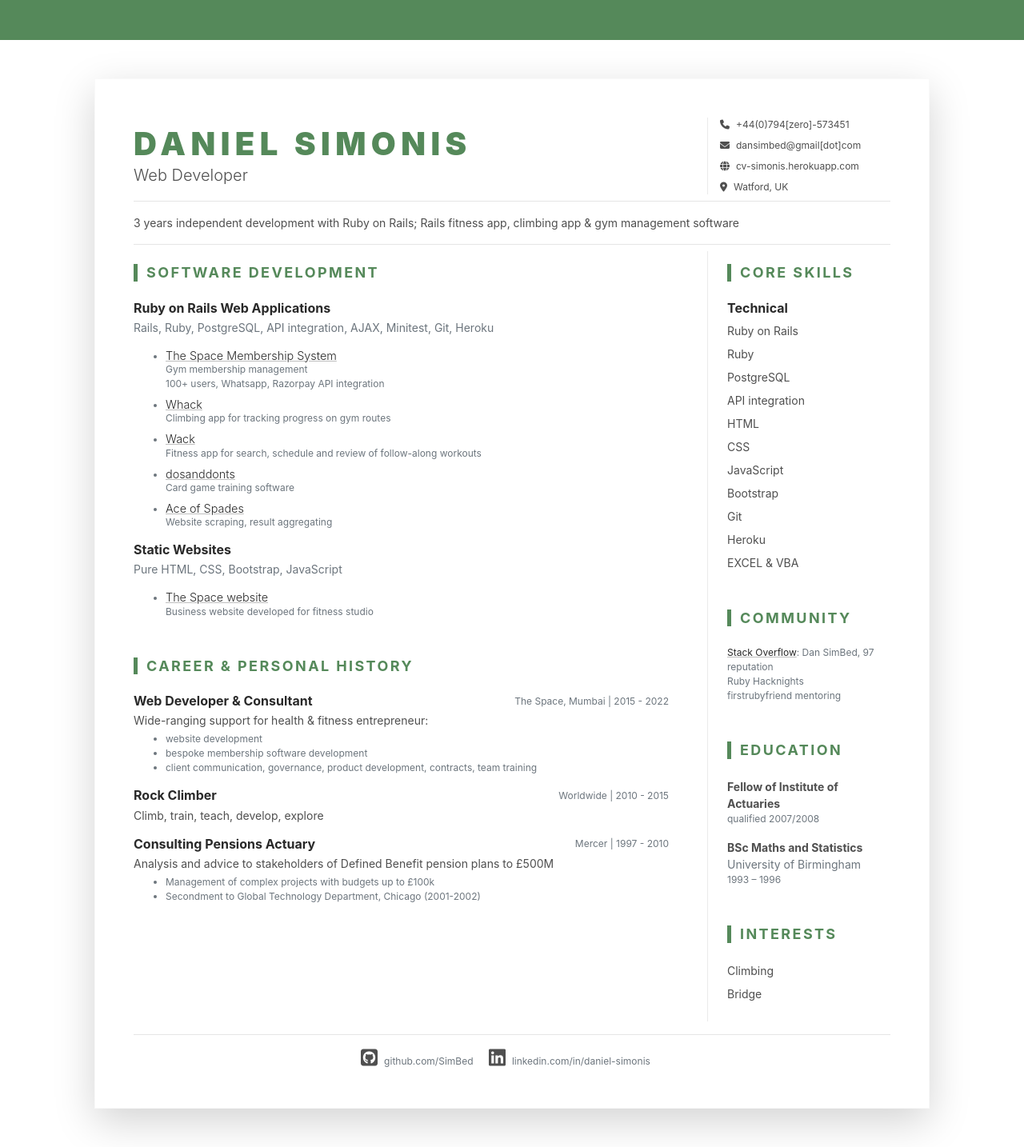
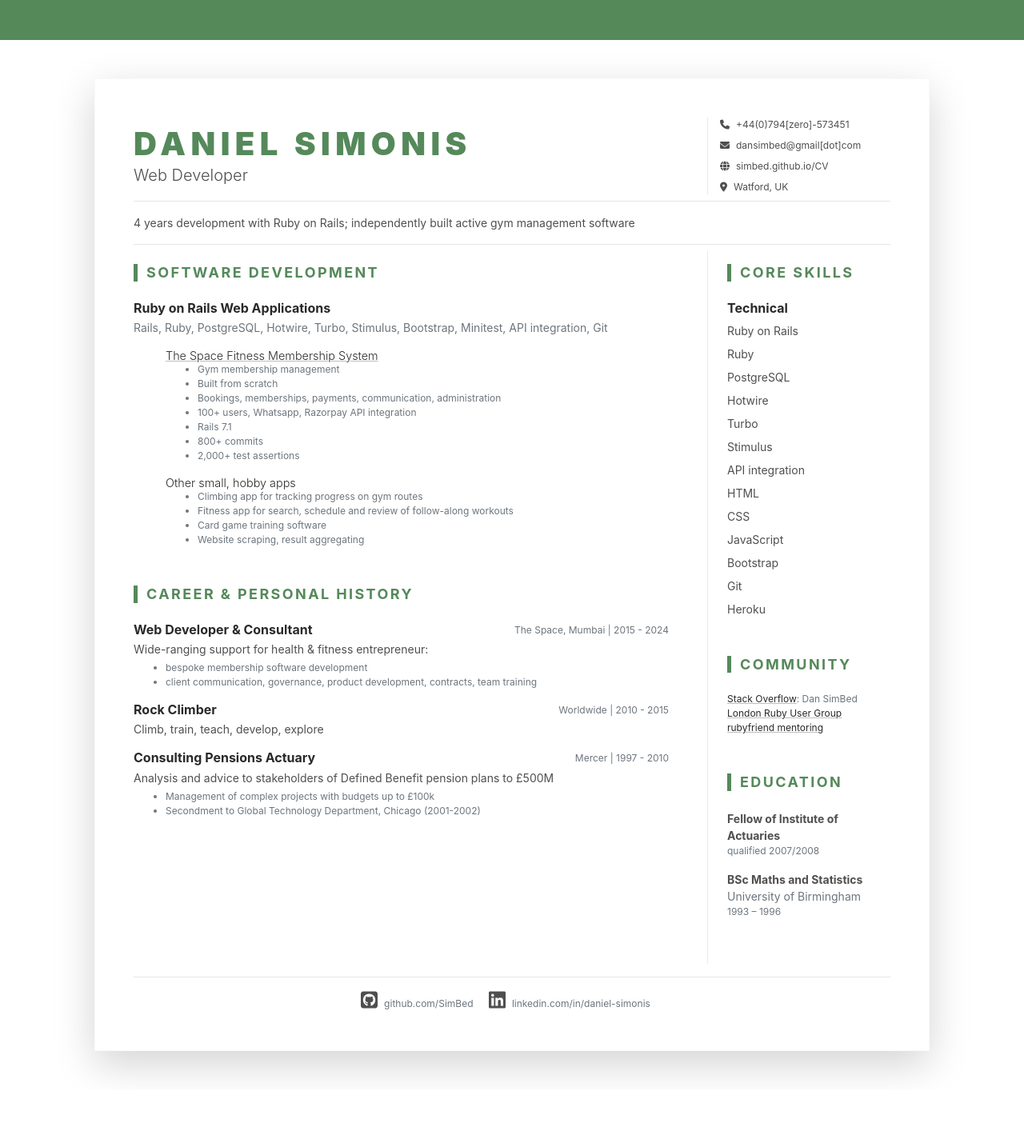
Before and after one commit to SimBed/CV, a PHP site: page / in a window 1280 px wide. Shown: the whole page at 80% size. After the commit the page ends 1345 px from the top, so only its background shows below. Run offline with PHP 8.4, Linux system fonts and the light colour scheme; some libraries are stand-ins or nearby versions.

Commit message:
update April 2024

```diff
--- a/CV.css
+++ b/CV.css
@@ -152,7 +152,7 @@ a.cv-link:hover {
 }
 
 .item-heading {
-	margin-bottom:  .25rem;
+	margin-bottom: .25rem;
 }
 
 .software_development_subheader {
@@ -163,3 +163,11 @@ a.cv-link:hover {
   font-weight: 300;
   font-size: 0.9rem;
 }
+
+ul.web-apps {
+  list-style-type: none;
+}
+
+ul.web-apps ul {
+  list-style-type: disc;
+}
--- a/home.html
+++ b/index.html
@@ -42,7 +42,7 @@
 						<ul class="list-unstyled mb-0">
 							<li class="mb-2"><i class="fas fa-phone mr-2 "></i><a class="cv-link" href="tel:#">+44(0)794[zero]-573451</a></li>
 							<li class="mb-2"><i class="fas fa-envelope mr-2"></i><a class="cv-link" href="mailto:#">dansimbed@gmail[dot]com</a></li>
-							<li class="mb-2"><i class="fas fa-globe mr-2"></i><a class="cv-link" href="#">cv-simonis.herokuapp.com</a></li>
+							<li class="mb-2"><i class="fas fa-globe mr-2"></i><a class="cv-link" href="https://simbed.github.io/CV/">simbed.github.io/CV</a></li>
 							<li class="mb-0"><i class="fas fa-map-marker-alt mr-2"></i>Watford, UK</li>
 						</ul>
 					</div>
@@ -52,7 +52,7 @@
 
 			<div class="cv-intro py-2">
 					<div class="text-left">
-						<p class="mb-0">3 years independent development with Ruby on Rails; Rails fitness app, climbing app & gym management software</p>
+						<p class="mb-0">4 years development with Ruby on Rails; independently built active gym management software</p>
 					</div>
 			</div>
 			<hr class="divider">
@@ -67,65 +67,41 @@
         					<h4 class="item-title col-12 col-md-6 col-lg-7 mb-2 mb-md-0">Ruby on Rails Web Applications</h4>
         				</div>
         				<p class="text-muted software_development_subheader">
-        					Rails, Ruby, PostgreSQL, API integration, AJAX, Minitest, Git, Heroku
+        					Rails, Ruby, PostgreSQL, Hotwire, Turbo, Stimulus, Bootstrap, Minitest, API integration, Git
         				</p>
 			        </div>
 
               <div class="item mb-3">
-          			<ul class="item-meta text-muted">
+          			<ul class="item-meta text-muted web-apps">
           				<li class ="mb-2">
           					<div class="item-heading row align-items-center mb-0">
-          					<h4 class="software_item_header col-12 col-md-6 col-lg-7 mb-2 mb-md-0"><a href="https://spacejuhu.herokuapp.com/" target="_blank" class="theme-link">The Space Membership System</a></h4>
+                      <h4 class="software_item_header col-12 col-md-6 col-lg-7 mb-2 mb-md-0">
+                        <a href="https://www.thespacefitness.in//" target="_blank" class="theme-link">The Space Fitness Membership System</a>
+                      </h4>
           					</div>
-          					Gym membership management<br>
-                    100+ users, Whatsapp, Razorpay API integration
+                    <ul>
+                      <li>Gym membership management</li>
+                      <li>Built from scratch</li>
+                      <li>Bookings, memberships, payments, communication, administration</li>
+                      <li>100+ users, Whatsapp, Razorpay API integration</li>
+                      <li>Rails 7.1</li>
+                      <li>800+ commits</li>
+                      <li>2,000+ test assertions</li>
+                    </ul>
           				</li>
-          				<li class ="mb-2">
+          				<li class ="mt-3">
           					<div class="item-heading row align-items-center mb-0">
-          					<h4 class="software_item_header col-12 col-md-6 col-lg-7 mb-2 mb-md-0"><a href="https://woodytrack.herokuapp.com/" target="_blank" class="theme-link">Whack</a></h4>
+          					<h4 class="software_item_header col-12 col-md-6 col-lg-7 mb-2 mb-md-0">Other small, hobby apps</h4>
           					</div>
-          					Climbing app for tracking progress on gym routes
-          				</li>
-          				<li class ="mb-2">
-          					<div class="item-heading row align-items-center mb-0">
-          					<h4 class="software_item_header col-12 col-md-6 col-lg-7 mb-2 mb-md-0"><a href="https://wackit.herokuapp.com/" target="_blank" class="theme-link">Wack</a></h4>
-          					</div>
-          					Fitness app for search, schedule and review of follow-along workouts
-          				</li>
-          				<li class ="mb-2">
-          					<div class="item-heading row align-items-center mb-0">
-          					<h4 class="software_item_header col-12 col-md-6 col-lg-7 mb-2 mb-md-0"><a href="https://dosanddonts.herokuapp.com/" target="_blank" class="theme-link">dosanddonts</a></h4>
-          					</div>
-          					Card game training software
-          				</li>
-          				<li>
-          					<div class="item-heading row align-items-center mb-0">
-          					<h4 class="software_item_header col-12 col-md-6 col-lg-7 mb-2 mb-md-0"><a href="https://aoc-results.herokuapp.com/" target="_blank" class="theme-link">Ace of Spades</a></h4>
-          					</div>
-          					Website scraping, result aggregating
+                    <ul>
+                      <li>Climbing app for tracking progress on gym routes</li>
+                      <li>Fitness app for search, schedule and review of follow-along workouts</li>
+                      <li>Card game training software</li>
+                      <li>Website scraping, result aggregating</li>
+                    </ul>
           				</li>
           			</ul>
 			         </div>
-
-              <div class="item mb-3">
-        				<div class="item-heading row align-items-center mb-1">
-        					<h4 class="item-title col-12 col-md-6 col-lg-7 mb-2 mb-md-0">Static Websites</h4>
-        				</div>
-        				<p class="text-muted software_development_subheader">
-        					Pure HTML, CSS, Bootstrap, JavaScript
-        				</p>
-			        </div>
-
-              <div class="item mb-3">
-          			<ul class="item-meta text-muted">
-          				<li class ="mb-2">
-          					<div class="item-heading row align-items-center mb-0">
-          					<h4 class=" software_item_header col-12 col-md-6 col-lg-7 mb-2 mb-md-0"><a href="https://www.thespacejuhu.in/" target="_blank" class="theme-link">The Space website</a></h4>
-          					</div>
-          					Business website developed for fitness studio
-          				</li>
-          			</ul>
-			       </div>
 
 			   </section>
 
@@ -133,12 +109,11 @@
     				<h3 class="text-uppercase cv-section-heading mb-4">Career & Personal History</h3>
   					<div class="item-heading row align-items-center">
   						<h4 class="item-title col-12 col-md-6 col-lg-5 mb-2 mb-md-0">Web Developer & Consultant </h4>
-  						<div class="item-meta col-12 col-md-6 col-lg-7 text-muted text-left text-md-right">The Space, Mumbai | 2015 - 2022</div>
+  						<div class="item-meta col-12 col-md-6 col-lg-7 text-muted text-left text-md-right">The Space, Mumbai | 2015 - 2024</div>
   					</div>
   					<div class="item-content">
   						<p class="mb-1">Wide-ranging support for health & fitness entrepreneur:</p>
   						<ul class="item-meta text-muted">
-  							<li>website development</li>
   							<li>bespoke membership software development</li>
   							<li>client communication, governance, product development, contracts, team training</li>
   						</ul>
@@ -178,6 +153,9 @@
 								<li class="mb-2">Ruby on Rails</li>
 								<li class="mb-2">Ruby<li>
                 <li class="mb-2">PostgreSQL</li>
+                <li class="mb-2">Hotwire</li>
+                <li class="mb-2">Turbo</li>
+                <li class="mb-2">Stimulus</li>
                 <li class="mb-2">API integration</li>
                 <li class="mb-2">HTML</li>
 								<li class="mb-2">CSS</li>
@@ -185,7 +163,6 @@
                 <li class="mb-2">Bootstrap</li>
 								<li class="mb-2">Git</li>
                 <li class="mb-2">Heroku</li>
-								<li class="mb-2">EXCEL & VBA</li>
 							</ul>
 						</div>
 					</section>
@@ -194,9 +171,9 @@
 						<h3 class="text-uppercase cv-section-heading mb-4">Community</h3>
 						<ul class="list-unstyled cv-education-list">
 							<li class="mb-3">
-								<div class="cv-degree-time text-muted"><a href= "https://stackoverflow.com/users/9678200/dan-simbed" target="_blank" class="theme-link">Stack Overflow</a>: Dan SimBed, 97 reputation</div>
-								<div class="cv-degree-time text-muted">Ruby Hacknights</div>
-								<div class="cv-degree-time text-muted">firstrubyfriend mentoring</div>
+								<div class="cv-degree-time text-muted"><a href= "https://stackoverflow.com/users/9678200/dan-simbed" target="_blank" class="theme-link">Stack Overflow</a>: Dan SimBed</div>
+								<div class="cv-degree-time text-muted"><a href= "https://lrug.org/" target="_blank" class="theme-link">London Ruby User Group</a></div>
+								<div class="cv-degree-time text-muted"><a href= "https://firstrubyfriend.org/" target="_blank" class="theme-link">rubyfriend mentoring</a></div>
 							</li>
 						</ul>
 					</section>
@@ -216,13 +193,6 @@
 						</ul>
 					</section>
 
-					<section class="skills-section pt-3">
-						<h3 class="text-uppercase cv-section-heading mb-4">Interests</h3>
-						<ul class="list-unstyled cv-interests-list mb-0">
-							<li class="mb-2">Climbing</li>
-              <li>Bridge</li>
-						</ul>
-					</section>
 				</aside>
 
 		 </div>
--- a/index.php
+++ b/index.php
@@ -1 +1 @@
-<?php include_once("home.html"); ?>
+<?php include_once("index.html"); ?>
```
Also changed, not shown: 1 other file.
